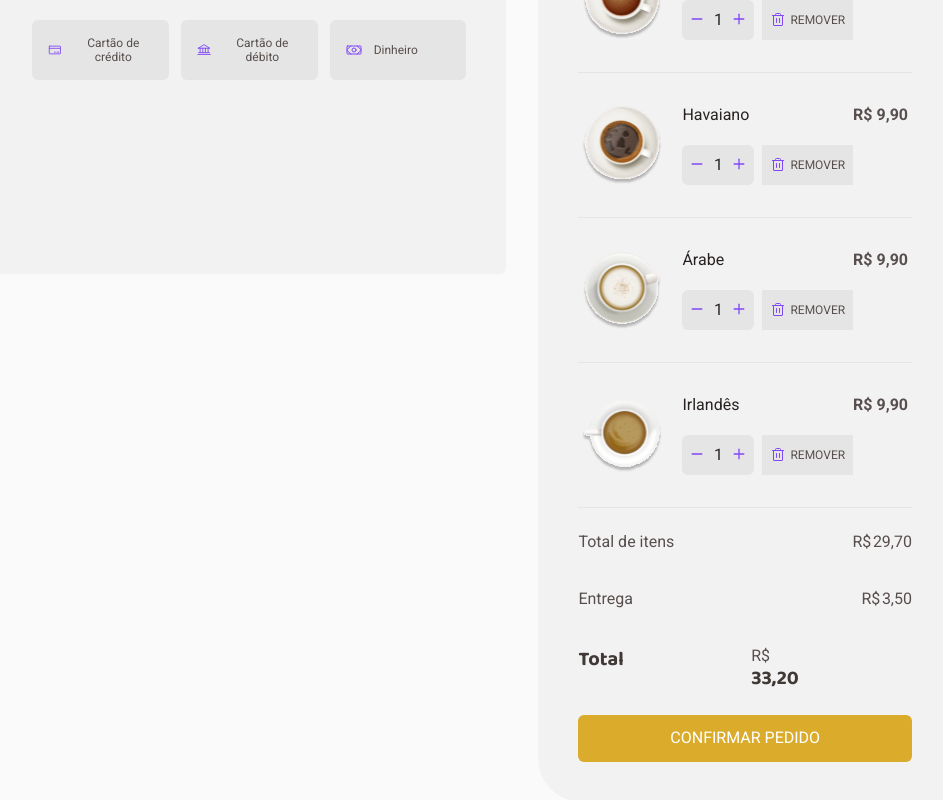
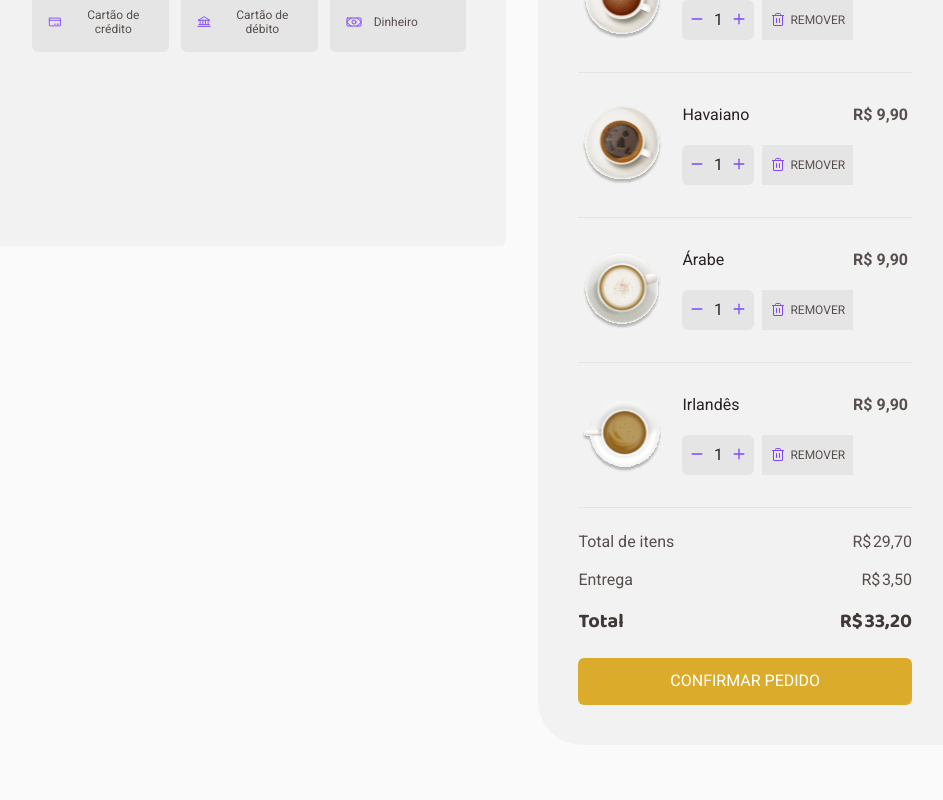
Before and after one commit to MartinGBB/coffee-delivery, a React (Vite) app: page /checkout in a window 1280 px wide. Shown: the part 1758-2558 px from the top of the page, without its empty margins (168-1111 px from the left). Built offline with nearby package versions, Linux system fonts and the light colour scheme.

Commit message:
fix: muda div para h1 e h1 para div por errores de visualizacao

```diff
--- a/src/pages/Checkout/CoffeSelected/index.tsx
+++ b/src/pages/Checkout/CoffeSelected/index.tsx
@@ -68,9 +68,9 @@ export function CoffeeSelected() {
           R$ <span>3,50</span>
         </span>
         <h1>Total</h1>
-        <div>
-          R$ <h1>33,20</h1>
-        </div>
+        <h1>
+          R$ <span>33,20</span>
+        </h1>
       </TotalContainer>
       <button onClick={confirmOrder}>CONFIRMAR PEDIDO</button>
     </SelectedContainer>
```
